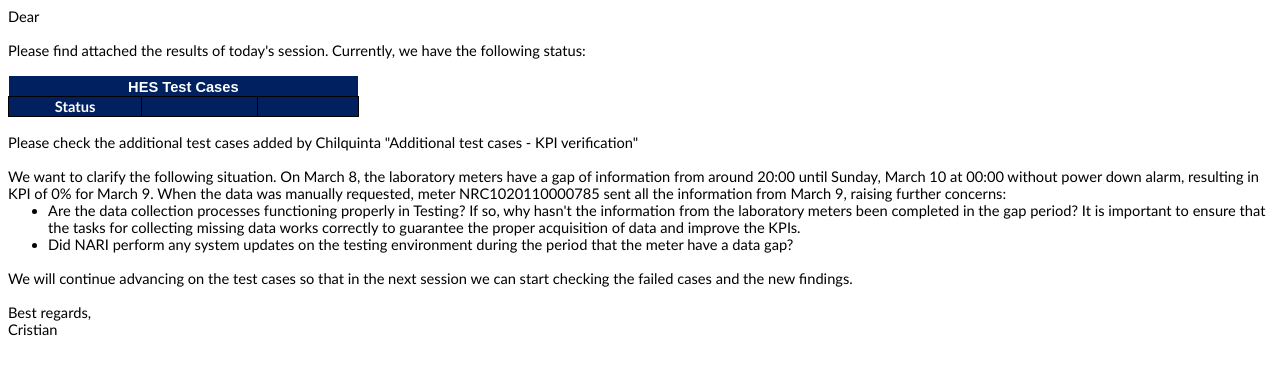
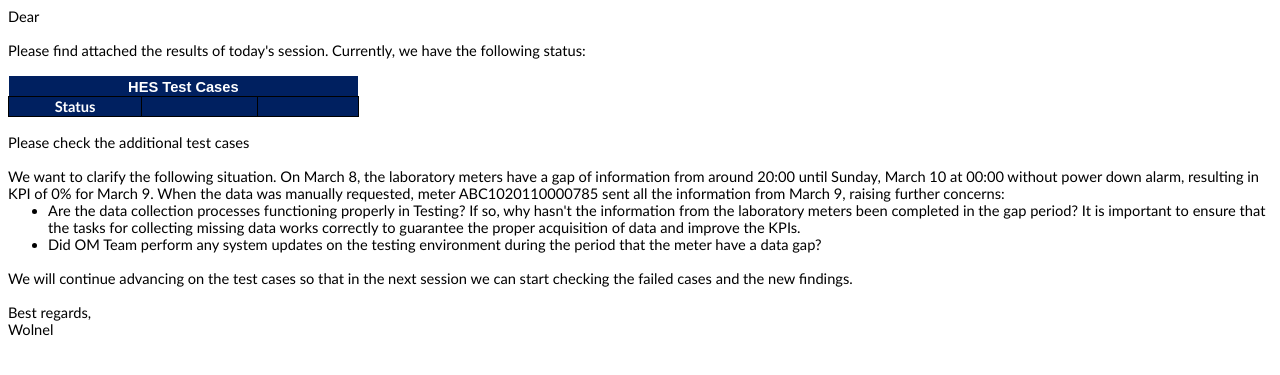
Before and after one commit to overnightover/Email_sender, a Python web app: template templates/Email.html in a window 1280 px wide. Shown: the top 375 px of the page. Run offline with Jinja, Linux system fonts and the light colour scheme; the template is opened without the code that fills it, so the values that code supplies are empty.

Commit message:
desensitize

```diff
--- a/templates/Email.html
+++ b/templates/Email.html
@@ -79,7 +79,7 @@
     <div class="elementToProof"
         style="text-align: left; text-indent: 0px; background-color: rgb(255, 255, 255); margin: 0px;">
         <span style="font-family: Calibri, Helvetica, sans-serif; font-size: 11pt; color: rgb(0, 0, 0);">Please check
-            the additional test cases added by Chilquinta "Additional test cases - KPI verification"</span>
+            the additional test cases</span>
     </div>
     <div class="elementToProof"
         style="text-align: left; text-indent: 0px; background-color: rgb(255, 255, 255); margin: 0px;">
@@ -92,7 +92,7 @@
             clarify the following situation. On March 8, the laboratory meters have a gap of information from around
             20:00 until Sunday, March 10 at 00:00 without
             power down alarm, resulting in KPI of 0% for March 9. When the data was manually requested, meter
-            NRC1020110000785 sent all the information from March 9, raising further concerns:</span>
+            ABC1020110000785 sent all the information from March 9, raising further concerns:</span>
     </div>
     <ul style="margin-top: 0px; margin-bottom: 0px;">
         <li style="font-family: Calibri, Helvetica, sans-serif; font-size: 11pt; color: rgb(0, 0, 0);">
@@ -105,7 +105,7 @@
         </li>
         <li style="font-family: Calibri, Helvetica, sans-serif; font-size: 11pt; color: rgb(0, 0, 0);">
             <div class="elementToProof"><span
-                    style="font-family: Calibri, Helvetica, sans-serif; font-size: 11pt; color: rgb(0, 0, 0);">Did NARI
+                    style="font-family: Calibri, Helvetica, sans-serif; font-size: 11pt; color: rgb(0, 0, 0);">Did OM Team
                     perform any system updates on the testing environment during the period that the meter have a data
                     gap?</span></div>
             <div class="elementToProof"><span
@@ -131,7 +131,7 @@
     </div>
     <div class="elementToProof"
         style="text-align: left; text-indent: 0px; background-color: rgb(255, 255, 255); margin: 0px;">
-        <span style="font-family: Calibri, Helvetica, sans-serif; font-size: 11pt; color: rgb(0, 0, 0);">Cristian</span>
+        <span style="font-family: Calibri, Helvetica, sans-serif; font-size: 11pt; color: rgb(0, 0, 0);">Wolnel</span>
     </div>
     <div class="elementToProof"
         style="font-family: Calibri, Helvetica, sans-serif; font-size: 11pt; color: rgb(0, 0, 0);">
```
Also changed, not shown: main.py (+3 -4 lines), 1 other file.
